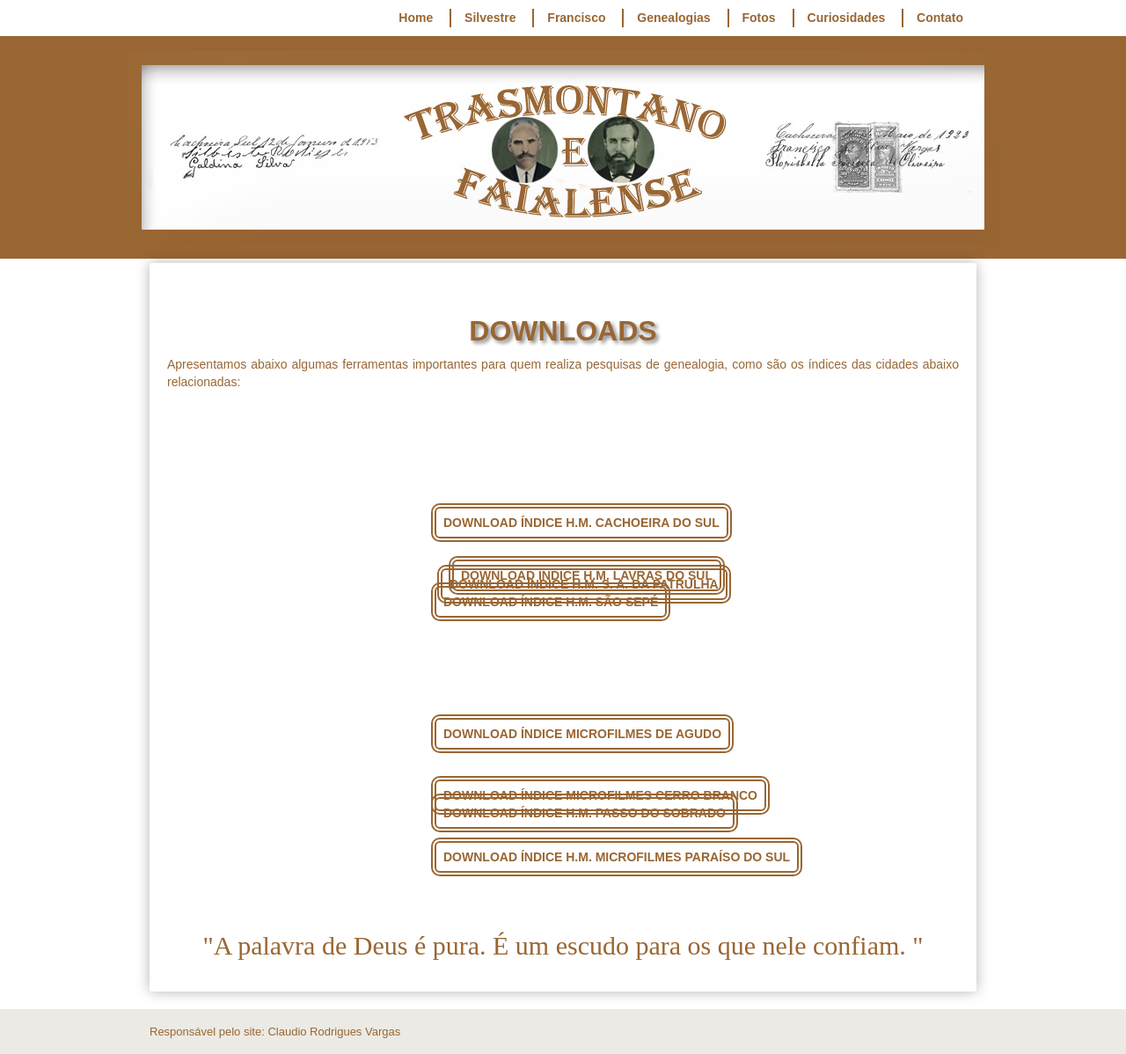
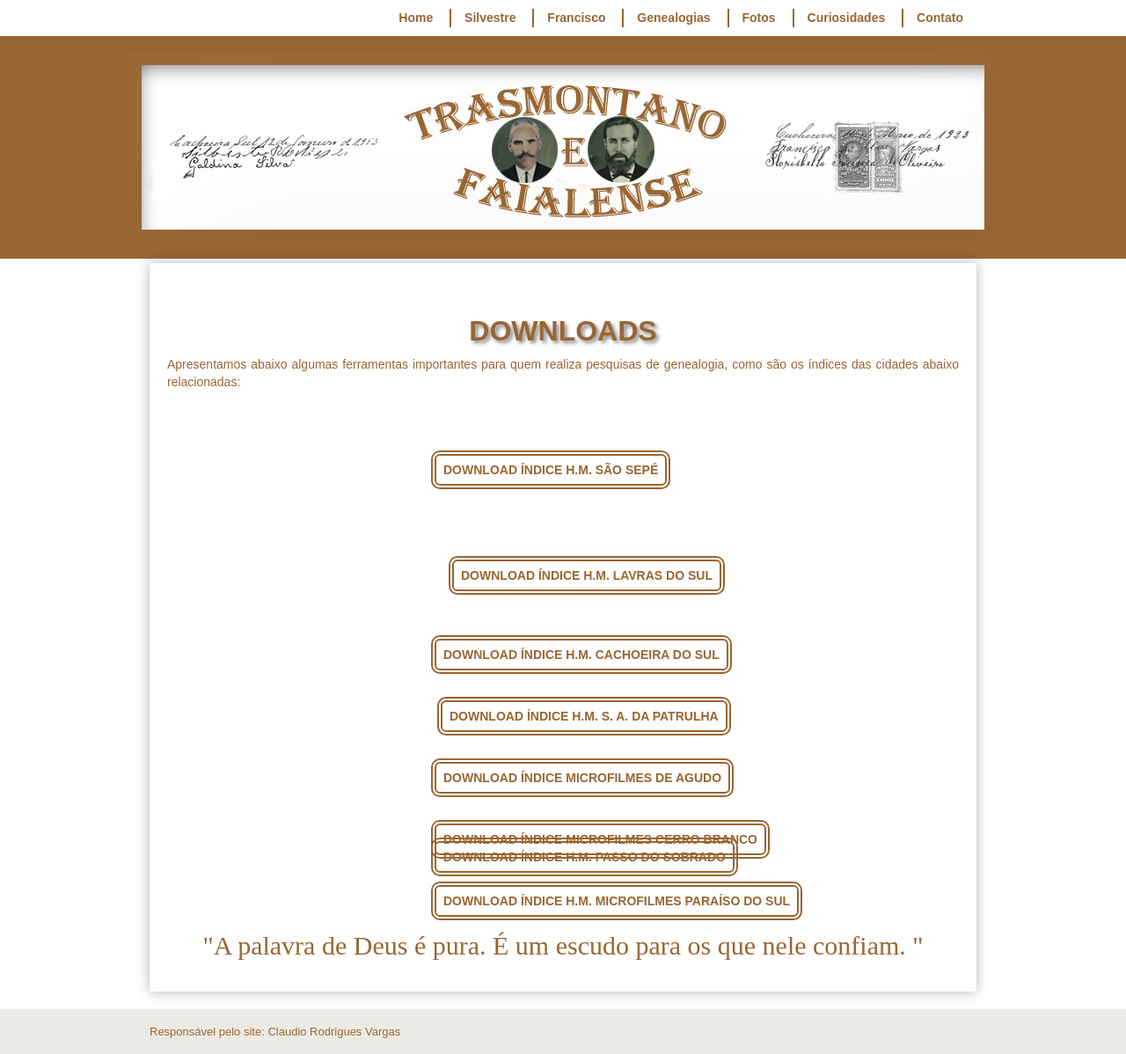
Before and after one commit to claudiovargas1955/claudiovargas1955.github.io, a Jekyll site: the page built from _pages/downloads.html, in a window 1280 px wide. Shown: the whole page at 88% size. Built offline with Jekyll 4.4.1, drawn with Linux system fonts in a browser that asks for light colours; some web fonts are replaced.

Commit message:
Update downloads.html

```diff
--- a/_pages/downloads.html
+++ b/_pages/downloads.html
@@ -30,7 +30,7 @@ title:  "DOWNLOADS"
             }
 
 	 .indsap {position:relative;
-	                           top:100px;
+	                           top:250px;
 			 border-radius: 10px 10px 10px 10px;
 			 border:6px double;
 			 padding-left:8px;
@@ -44,7 +44,7 @@ title:  "DOWNLOADS"
             }
 
            .indcs {position:relative;
-	                        top:50px;
+	                        top:200px;
                        border-radius: 10px 10px 10px 10px;
 	                      border:6px double;
                         padding-left:8px;
@@ -57,7 +57,7 @@ title:  "DOWNLOADS"
             }
 
 	 .indlcs {position:relative;
-	                         top:200px;
+	                         top:50px;
                        border-radius: 10px 10px 10px 10px;
 	                      border:6px double;
                         padding-left:8px;
@@ -70,7 +70,7 @@ title:  "DOWNLOADS"
             }
 
 	 .indlds {position:relative;
-	                         top:250px;
+	                         top:300px;
                        border-radius: 10px 10px 10px 10px;
 	                      border:6px double;
                         padding-left:8px;
@@ -83,7 +83,7 @@ title:  "DOWNLOADS"
             }
 
 	 .indlfs {position:relative;
-	                         top:300px;
+	                         top:350px;
                        border-radius: 10px 10px 10px 10px;
 	                      border:6px double;
                         padding-left:8px;
@@ -97,7 +97,7 @@ title:  "DOWNLOADS"
 
 
 	 .indlgs {position:relative;
-	                         top:350px;
+	                         top:400px;
                        border-radius: 10px 10px 10px 10px;
 	                      border:6px double;
                         padding-left:8px;
@@ -110,7 +110,7 @@ title:  "DOWNLOADS"
             }
 
 	 .indlhs {position:relative;
-	                         top:400px;
+	                         top:450px;
                        border-radius: 10px 10px 10px 10px;
 	                      border:6px double;
                         padding-left:8px;
```
